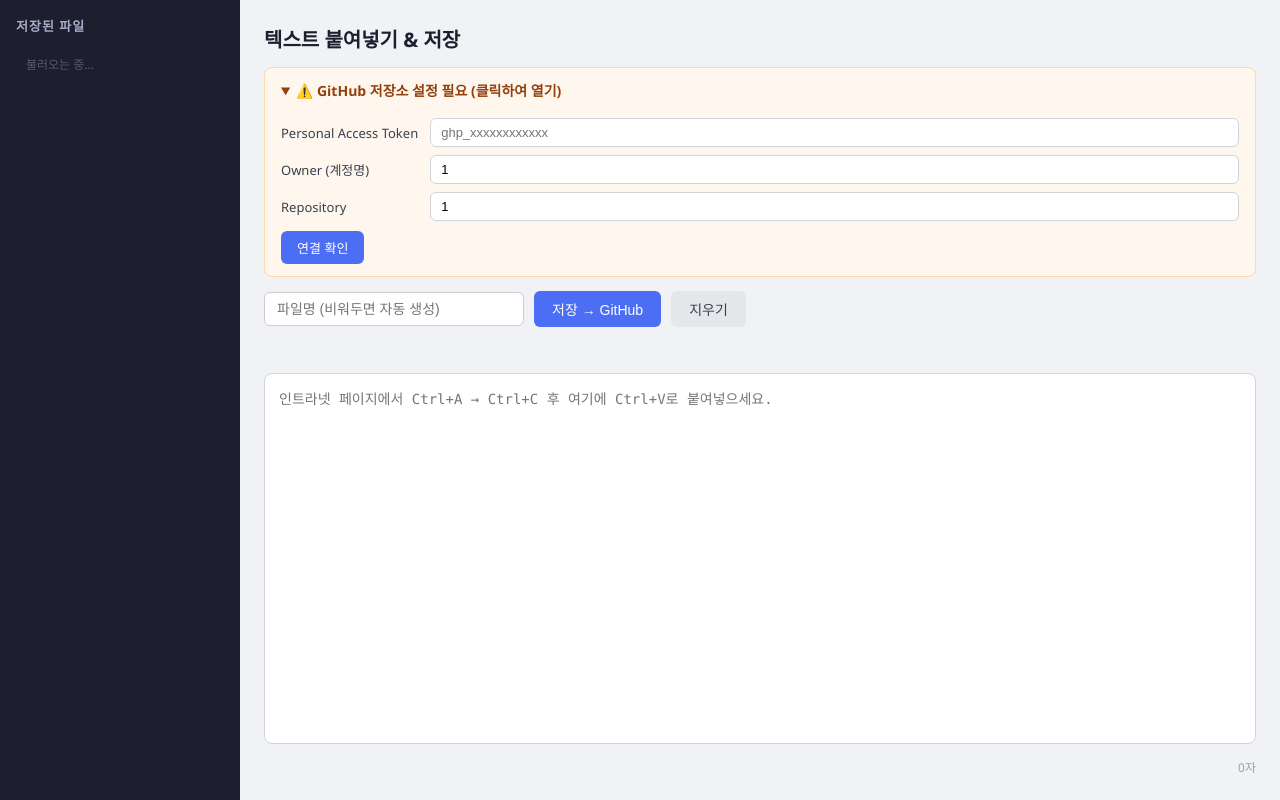
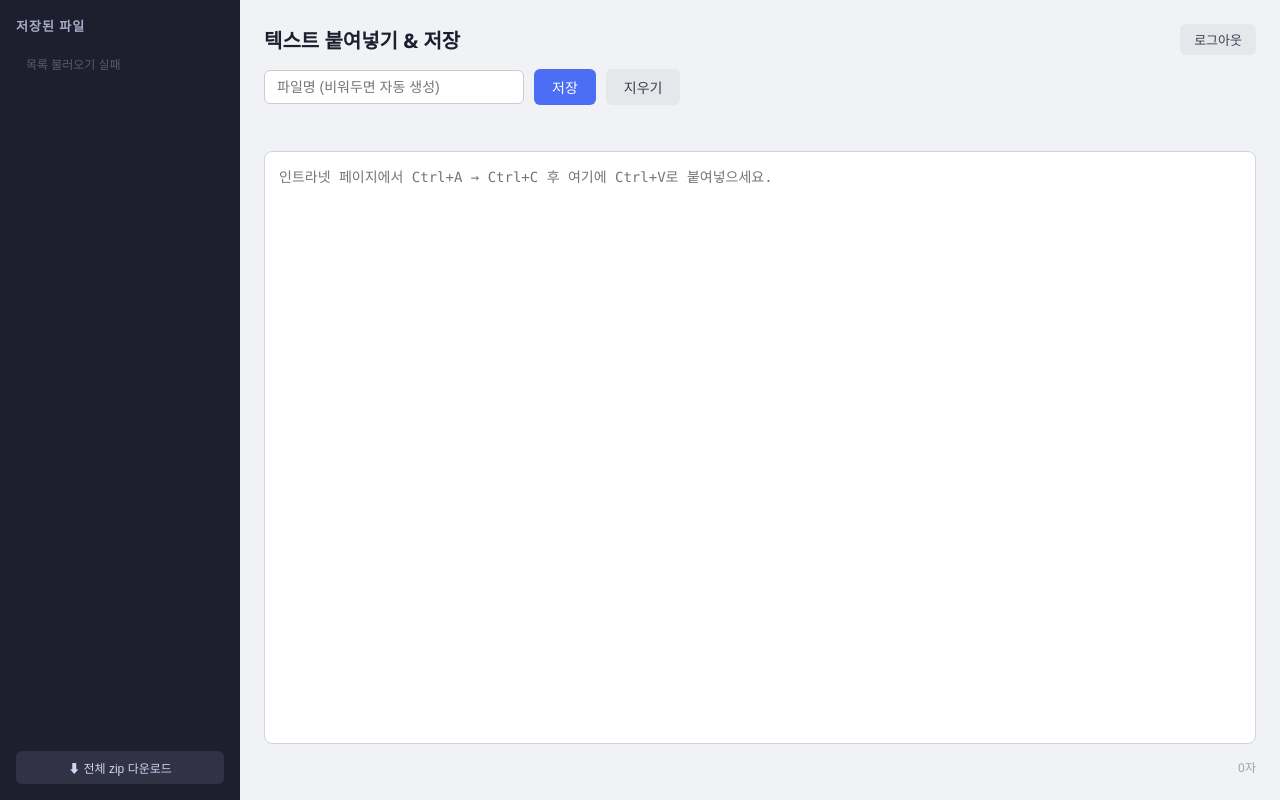
Before and after one commit to ksm031/C_location, a Flask app: page / in a window 1280 px wide. Run offline with Flask 3, Linux system fonts and the light colour scheme; the visitor is signed in with stand-in values (Sample User, id 1); parts of the project's set-up code (start-up, migrations or seed data) failed here and were passed over; some libraries are stand-ins or nearby versions.

Commit message:
Replace GitHub API storage with Supabase PostgreSQL
- Remove GitHub token dependency (was exposed in HTML source)
- Add psycopg2-binary for Supabase PostgreSQL connection
- Add password login (/login, /logout) to protect the app
- Add /export endpoint to download all pastes as zip
- Remove data/.gitkeep (files now stored in DB, not repo)
- Render env vars needed: DATABASE_URL, APP_PASSWORD, SECRET_KEY

https://claude.ai/code/session_01BuXgnibSwjmM8zKNA7E61A

```diff
--- a/app.py
+++ b/app.py
@@ -1,75 +1,67 @@
 import os
-import base64
-import requests
+import io
+import zipfile
 from datetime import datetime
-from flask import Flask, request, jsonify, render_template, session
 from functools import wraps
+
+import psycopg2
+from flask import (Flask, request, jsonify, render_template,
+                   session, redirect, url_for, send_file)
 
 app = Flask(__name__)
 app.secret_key = os.environ.get('SECRET_KEY', 'dev-secret-change-me')
 
-GITHUB_API = 'https://api.github.com'
+APP_PASSWORD = os.environ.get('APP_PASSWORD', '')
+DATABASE_URL = os.environ.get('DATABASE_URL', '')
 
 
-# ── GitHub API helpers ───────────────────────────────────────────────────────
+# ── DB 연결 ───────────────────────────────────────────────────────────────────
 
-def gh_headers(token):
-    return {
-        'Authorization': f'token {token}',
-        'Accept': 'application/vnd.github+json',
-        'X-GitHub-Api-Version': '2022-11-28',
-    }
+def get_db():
+    if not DATABASE_URL:
+        raise RuntimeError('DATABASE_URL 환경변수가 설정되지 않았습니다.')
+    return psycopg2.connect(DATABASE_URL)
 
 
-def get_config():
-    """환경변수 우선, 없으면 세션에서 읽음"""
-    return {
-        'token': os.environ.get('GITHUB_TOKEN') or session.get('github_token', ''),
-        'owner': os.environ.get('GITHUB_OWNER') or session.get('github_owner', ''),
-        'repo':  os.environ.get('GITHUB_REPO')  or session.get('github_repo', ''),
-        'branch': os.environ.get('GITHUB_BRANCH', 'main'),
-    }
+# ── 로그인 ────────────────────────────────────────────────────────────────────
 
-
-def require_config(f):
+def require_login(f):
     @wraps(f)
     def wrapper(*args, **kwargs):
-        cfg = get_config()
-        if not all([cfg['token'], cfg['owner'], cfg['repo']]):
-            return jsonify({'error': 'GitHub 설정이 필요합니다. /config 에서 설정하세요.'}), 400
+        if not session.get('logged_in'):
+            return redirect(url_for('login'))
         return f(*args, **kwargs)
     return wrapper
 
 
-# ── Routes ───────────────────────────────────────────────────────────────────
+@app.route('/login', methods=['GET', 'POST'])
+def login():
+    error = None
+    if request.method == 'POST':
+        password = request.form.get('password', '')
+        if APP_PASSWORD and password == APP_PASSWORD:
+            session['logged_in'] = True
+            return redirect(url_for('index'))
+        error = '비밀번호가 틀렸습니다.'
+    return render_template('login.html', error=error)
+
+
+@app.route('/logout')
+def logout():
+    session.clear()
+    return redirect(url_for('login'))
+
+
+# ── Routes ────────────────────────────────────────────────────────────────────
 
 @app.route('/')
+@require_login
 def index():
-    cfg = get_config()
-    configured = bool(cfg['token'] and cfg['owner'] and cfg['repo'])
-    return render_template('index.html', configured=configured, config=cfg)
-
-
-@app.route('/config', methods=['POST'])
-def save_config():
-    body = request.get_json()
-    session['github_token'] = body.get('token', '').strip()
-    session['github_owner'] = body.get('owner', '').strip()
-    session['github_repo']  = body.get('repo', '').strip()
-    # 연결 테스트
-    cfg = get_config()
-    r = requests.get(
-        f"{GITHUB_API}/repos/{cfg['owner']}/{cfg['repo']}",
-        headers=gh_headers(cfg['token']),
-        timeout=10,
-    )
-    if r.status_code == 200:
-        return jsonify({'status': 'ok', 'repo': r.json().get('full_name')})
-    return jsonify({'error': f"GitHub 연결 실패 ({r.status_code}): {r.json().get('message', '')}"}), 400
+    return render_template('index.html')
 
 
 @app.route('/save', methods=['POST'])
-@require_config
+@require_login
 def save():
     body = request.get_json()
     filename = body.get('filename', '').strip()
@@ -81,61 +73,83 @@ def save():
         filename += '.txt'
     filename = os.path.basename(filename)
 
-    cfg = get_config()
-    path = f"data/{filename}"
-    url  = f"{GITHUB_API}/repos/{cfg['owner']}/{cfg['repo']}/contents/{path}"
-    hdrs = gh_headers(cfg['token'])
+    try:
+        conn = get_db()
+        cur = conn.cursor()
+        cur.execute("""
+            INSERT INTO pastes (filename, content)
+            VALUES (%s, %s)
+            ON CONFLICT (filename) DO UPDATE
+              SET content = EXCLUDED.content,
+                  updated_at = NOW()
+        """, (filename, text))
+        conn.commit()
+        cur.close()
+        conn.close()
+    except Exception as e:
+        return jsonify({'error': str(e)}), 500
 
-    # 이미 존재하면 sha 필요
-    existing = requests.get(url, headers=hdrs, params={'ref': cfg['branch']}, timeout=10)
-    sha = existing.json().get('sha') if existing.status_code == 200 else None
-
-    payload = {
-        'message': f'Add {filename}',
-        'content': base64.b64encode(text.encode('utf-8')).decode(),
-        'branch': cfg['branch'],
-    }
-    if sha:
-        payload['sha'] = sha
-        payload['message'] = f'Update {filename}'
-
-    r = requests.put(url, headers=hdrs, json=payload, timeout=15)
-    if r.status_code in (200, 201):
-        return jsonify({'status': 'ok', 'saved_as': filename})
-    return jsonify({'error': r.json().get('message', '저장 실패')}), r.status_code
+    return jsonify({'status': 'ok', 'saved_as': filename})
 
 
 @app.route('/files')
-@require_config
+@require_login
 def list_files():
-    cfg = get_config()
-    url = f"{GITHUB_API}/repos/{cfg['owner']}/{cfg['repo']}/contents/data"
-    r = requests.get(url, headers=gh_headers(cfg['token']),
-                     params={'ref': cfg['branch']}, timeout=10)
-    if r.status_code == 404:
-        return jsonify([])
-    if r.status_code != 200:
-        return jsonify({'error': r.json().get('message')}), r.status_code
-    files = sorted(
-        f['name'] for f in r.json()
-        if f['type'] == 'file' and f['name'].endswith('.txt')
-    )
-    return jsonify(files)
+    try:
+        conn = get_db()
+        cur = conn.cursor()
+        cur.execute("SELECT filename FROM pastes ORDER BY filename")
+        files = [row[0] for row in cur.fetchall()]
+        cur.close()
+        conn.close()
+        return jsonify(files)
+    except Exception as e:
+        return jsonify({'error': str(e)}), 500
 
 
 @app.route('/files/<filename>')
-@require_config
+@require_login
 def get_file(filename):
     filename = os.path.basename(filename)
-    cfg = get_config()
-    url = f"{GITHUB_API}/repos/{cfg['owner']}/{cfg['repo']}/contents/data/{filename}"
-    r = requests.get(url, headers=gh_headers(cfg['token']),
-                     params={'ref': cfg['branch']}, timeout=10)
-    if r.status_code != 200:
-        return jsonify({'error': 'not found'}), 404
-    content = base64.b64decode(r.json()['content']).decode('utf-8')
-    return jsonify({'filename': filename, 'content': content})
+    try:
+        conn = get_db()
+        cur = conn.cursor()
+        cur.execute("SELECT content FROM pastes WHERE filename = %s", (filename,))
+        row = cur.fetchone()
+        cur.close()
+        conn.close()
+        if not row:
+            return jsonify({'error': 'not found'}), 404
+        return jsonify({'filename': filename, 'content': row[0]})
+    except Exception as e:
+        return jsonify({'error': str(e)}), 500
+
+
+@app.route('/export')
+@require_login
+def export_zip():
+    try:
+        conn = get_db()
+        cur = conn.cursor()
+        cur.execute("SELECT filename, content FROM pastes ORDER BY filename")
+        rows = cur.fetchall()
+        cur.close()
+        conn.close()
+    except Exception as e:
+        return jsonify({'error': str(e)}), 500
+
+    buf = io.BytesIO()
+    with zipfile.ZipFile(buf, 'w', zipfile.ZIP_DEFLATED) as zf:
+        for filename, content in rows:
+            zf.writestr(filename, content)
+    buf.seek(0)
+    return send_file(buf, mimetype='application/zip',
+                     as_attachment=True, download_name='pastes.zip')
 
 
 if __name__ == '__main__':
+    if not DATABASE_URL:
+        print('ERROR: DATABASE_URL 환경변수를 설정하세요.')
+        print('Supabase → Settings → Database → Connection string (Transaction mode)')
+        raise SystemExit(1)
     app.run(debug=False, port=5000)
--- a/requirements.txt
+++ b/requirements.txt
@@ -1,3 +1,3 @@
 flask>=3.0.0
 gunicorn>=21.0.0
-requests>=2.31.0
+psycopg2-binary>=2.9.0
--- a/templates/index.html
+++ b/templates/index.html
@@ -17,25 +17,15 @@
     #file-list li.active { background: #45475a; font-weight: 600; }
     #file-list li.placeholder { color: #585b70; font-size: 12px; cursor: default; }
     #file-list li.placeholder:hover { background: none; }
+    #btn-export { padding: 8px 12px; background: #313244; color: #cdd6f4; border: none; border-radius: 6px; font-size: 12px; cursor: pointer; text-align: center; transition: background 0.15s; margin-top: auto; }
+    #btn-export:hover { background: #45475a; opacity: 1; }
 
     /* 메인 */
     #main { flex: 1; display: flex; flex-direction: column; padding: 24px; gap: 14px; overflow: hidden; min-width: 0; }
+    #header { display: flex; align-items: center; justify-content: space-between; }
     h1 { font-size: 20px; color: #1e1e2e; }
-
-    /* GitHub 설정 패널 */
-    #config-panel {
-      background: {% if configured %}#ecfdf5{% else %}#fff7ed{% endif %};
-      border: 1px solid {% if configured %}#a7f3d0{% else %}#fed7aa{% endif %};
-      border-radius: 8px; padding: 12px 16px; display: flex; flex-direction: column; gap: 10px;
-    }
-    #config-panel summary { font-size: 14px; font-weight: 600; cursor: pointer;
-      color: {% if configured %}#065f46{% else %}#92400e{% endif %}; }
-    .config-grid { display: grid; grid-template-columns: auto 1fr; gap: 8px 12px; align-items: center; margin-top: 8px; }
-    .config-grid label { font-size: 13px; color: #374151; white-space: nowrap; }
-    .config-grid input { padding: 6px 10px; border: 1px solid #d1d5db; border-radius: 6px; font-size: 13px; width: 100%; }
-    #btn-config { padding: 7px 16px; background: #4c6ef5; color: #fff; border: none; border-radius: 6px; font-size: 13px; cursor: pointer; align-self: flex-start; }
-    #config-status { font-size: 12px; color: #059669; }
-    #config-status.error { color: #dc2626; }
+    #btn-logout { padding: 6px 14px; background: #e5e7eb; color: #374151; border: none; border-radius: 6px; font-size: 13px; cursor: pointer; }
+    #btn-logout:hover { background: #d1d5db; opacity: 1; }
 
     /* 저장 컨트롤 */
     #controls { display: flex; gap: 10px; align-items: center; flex-wrap: wrap; }
@@ -58,31 +48,18 @@
 <div id="sidebar">
   <h2>저장된 파일</h2>
   <ul id="file-list"><li class="placeholder">불러오는 중...</li></ul>
+  <button id="btn-export">⬇ 전체 zip 다운로드</button>
 </div>
 
 <div id="main">
-  <h1>텍스트 붙여넣기 & 저장</h1>
-
-  <!-- GitHub 설정 -->
-  <details id="config-panel" {% if not configured %}open{% endif %}>
-    <summary>
-      {% if configured %}✅ GitHub 연결됨 ({{ config.owner }}/{{ config.repo }}){% else %}⚠️ GitHub 저장소 설정 필요 (클릭하여 열기){% endif %}
-    </summary>
-    <div class="config-grid">
-      <label>Personal Access Token</label>
-      <input id="cfg-token" type="password" placeholder="ghp_xxxxxxxxxxxx" value="{{ config.token }}">
-      <label>Owner (계정명)</label>
-      <input id="cfg-owner" type="text" placeholder="your-github-username" value="{{ config.owner }}">
-      <label>Repository</label>
-      <input id="cfg-repo"  type="text" placeholder="your-repo-name" value="{{ config.repo }}">
-    </div>
-    <button id="btn-config" style="margin-top:10px;">연결 확인</button>
-    <div id="config-status"></div>
-  </details>
+  <div id="header">
+    <h1>텍스트 붙여넣기 & 저장</h1>
+    <a href="/logout" style="text-decoration:none;"><button id="btn-logout">로그아웃</button></a>
+  </div>
 
   <div id="controls">
     <input id="filename-input" type="text" placeholder="파일명 (비워두면 자동 생성)">
-    <button id="btn-save">저장 → GitHub</button>
+    <button id="btn-save">저장</button>
     <button id="btn-clear">지우기</button>
   </div>
 
@@ -95,10 +72,9 @@
   const textarea      = document.getElementById('paste-area');
   const btnSave       = document.getElementById('btn-save');
   const btnClear      = document.getElementById('btn-clear');
-  const btnConfig     = document.getElementById('btn-config');
+  const btnExport     = document.getElementById('btn-export');
   const filenameInput = document.getElementById('filename-input');
   const statusEl      = document.getElementById('status');
-  const configStatus  = document.getElementById('config-status');
   const charCount     = document.getElementById('char-count');
   const fileList      = document.getElementById('file-list');
 
@@ -106,38 +82,8 @@
     charCount.textContent = textarea.value.length.toLocaleString() + '자';
   });
 
-  // GitHub 설정 저장
-  btnConfig.addEventListener('click', async () => {
-    btnConfig.disabled = true;
-    btnConfig.textContent = '확인 중...';
-    configStatus.textContent = '';
-    try {
-      const res = await fetch('/config', {
-        method: 'POST',
-        headers: { 'Content-Type': 'application/json' },
-        body: JSON.stringify({
-          token: document.getElementById('cfg-token').value,
-          owner: document.getElementById('cfg-owner').value,
-          repo:  document.getElementById('cfg-repo').value,
-        })
-      });
-      const data = await res.json();
-      if (data.status === 'ok') {
-        configStatus.className = '';
-        configStatus.textContent = `✅ 연결 성공: ${data.repo}`;
-        loadFileList();
-        location.reload();
-      } else {
-        configStatus.className = 'error';
-        configStatus.textContent = data.error || '연결 실패';
-      }
-    } catch (e) {
-      configStatus.className = 'error';
-      configStatus.textContent = '서버 오류: ' + e.message;
-    } finally {
-      btnConfig.disabled = false;
-      btnConfig.textContent = '연결 확인';
-    }
+  btnExport.addEventListener('click', () => {
+    window.location.href = '/export';
   });
 
   // 저장
@@ -154,7 +100,7 @@
       });
       const data = await res.json();
       if (data.status === 'ok') {
-        setStatus(`✅ GitHub에 저장 완료: data/${data.saved_as}`);
+        setStatus(`✅ 저장 완료: ${data.saved_as}`);
         filenameInput.value = '';
         loadFileList();
       } else {
@@ -164,7 +110,7 @@
       setStatus('서버 오류: ' + e.message, true);
     } finally {
       btnSave.disabled = false;
-      btnSave.textContent = '저장 → GitHub';
+      btnSave.textContent = '저장';
     }
   });
 
@@ -182,7 +128,7 @@
   async function loadFileList() {
     try {
       const res = await fetch('/files');
-      if (!res.ok) { fileList.innerHTML = '<li class="placeholder">설정 후 목록 표시</li>'; return; }
+      if (!res.ok) { fileList.innerHTML = '<li class="placeholder">목록 불러오기 실패</li>'; return; }
       const files = await res.json();
       if (!Array.isArray(files) || files.length === 0) {
         fileList.innerHTML = '<li class="placeholder">저장된 파일 없음</li>'; return;
@@ -211,7 +157,7 @@
     } catch (e) { setStatus('불러오기 실패: ' + e.message, true); }
   }
 
-  {% if configured %}loadFileList();{% endif %}
+  loadFileList();
 </script>
 </body>
 </html>
```
Also changed, not shown: templates/login.html (added, +30 -0 lines), 1 other file.
